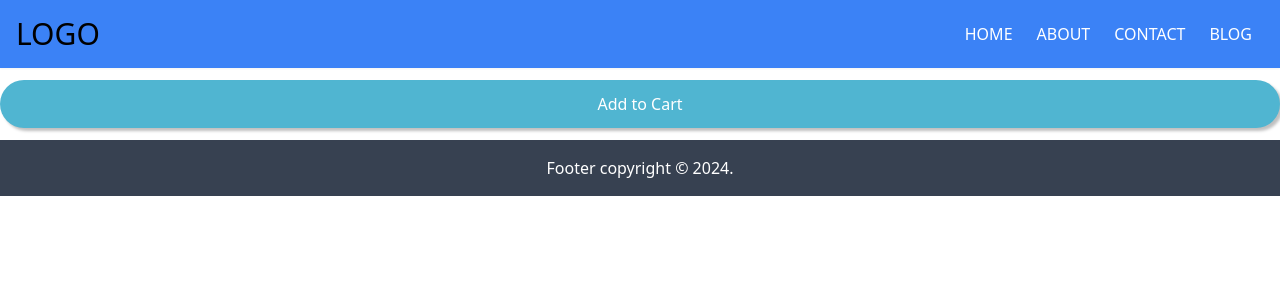
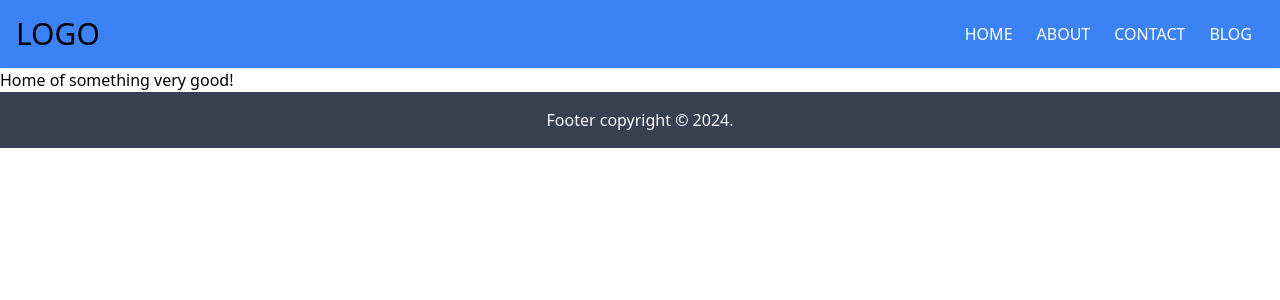
Before and after one commit to mandeeps207/reactjs-demo-app, a React (Vite) app: page / in a window 1280 px wide. Shown: the top 300 px of the page. Built offline with nearby package versions, Linux system fonts and the light colour scheme.

Commit message:
fixing homepage error

```diff
--- a/src/pages/Home.tsx
+++ b/src/pages/Home.tsx
@@ -1,19 +1,7 @@
-import { useState } from "react";
-import Button from "../components/ui-elements/Button";
-
 const Home = () => {
-  const [count, setCount] = useState(0);
-
-  // const minusHandler = () => { count === 0 ? setCount(0) : setCount(count - 1) }
-
-  const plusHandler = () => {
-   // setCount(count + 1)
-   alert('Button Clicked')
-  }
-
   return (
     <>
-      <Button title="Add to Cart" event={plusHandler} />
+      Home of something very good!
     </>
   )
 }
```
